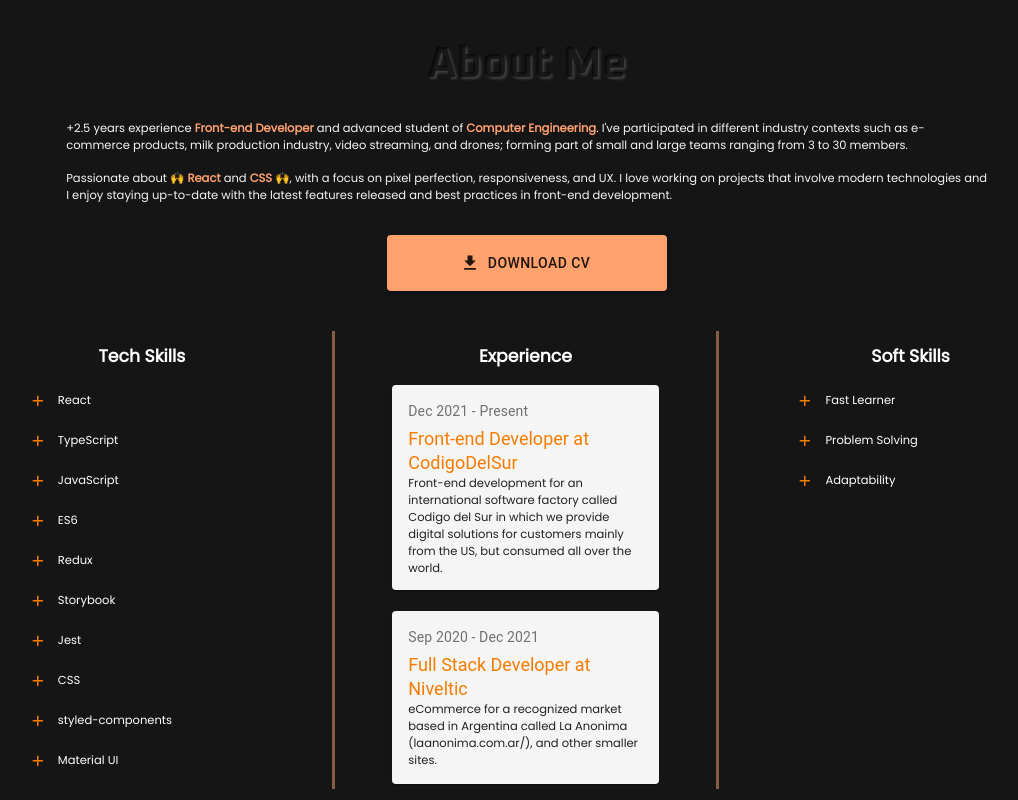
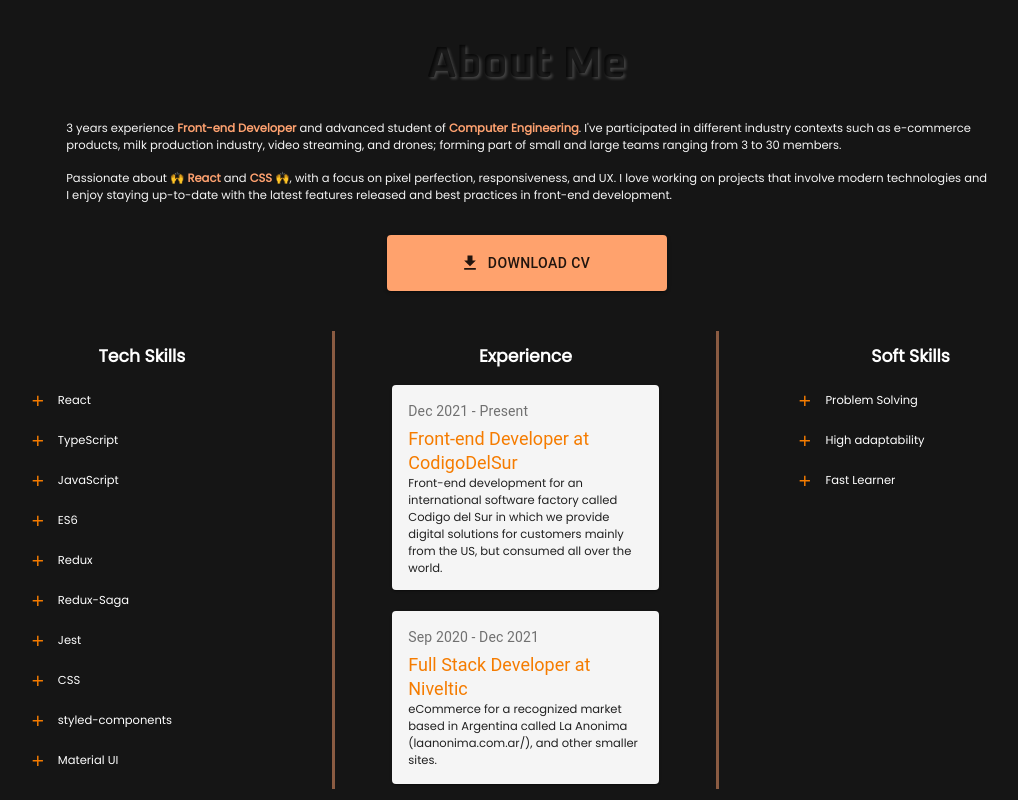
Before and after one commit to em1h/react-portfolio, a React (Vite) app: page / in a window 1280 px wide. Shown: the part 780-1580 px from the top of the page, without its empty margins (113-1131 px from the left). Built offline with nearby package versions, Linux system fonts and the light colour scheme.

Commit message:
Data updated

```diff
--- a/src/components/aboutMe.jsx
+++ b/src/components/aboutMe.jsx
@@ -12,21 +12,23 @@ var skills = [
   "JavaScript",
   "ES6",
   "Redux",
-  "Storybook",
+  "Redux-Saga",
   "Jest",
   "CSS",
   "styled-components",
   "Material UI",
   "Sass",
+  "Storybook",
+  "Node.js",
   "Express.js",
   "Sequelize",
   "Algorithms",
   "Data Structures",
 ]
 var softSkills = [
+  "Problem Solving",
+  "High adaptability",
   "Fast Learner",
-  "Problem Solving",
-  "Adaptability",
 ]
 
 export default function AboutMe() {
@@ -44,7 +46,7 @@ export default function AboutMe() {
         <div className="about-me-main-content">
           <div className="about-me-text">
             <div>
-              +2.5 years experience <strong>Front-end Developer</strong> and advanced student of <strong>Computer Engineering</strong>.
+              3 years experience <strong>Front-end Developer</strong> and advanced student of <strong>Computer Engineering</strong>.
               I've participated in different industry contexts such as e-commerce products, milk production industry, video streaming, and drones; forming part of small and large teams ranging from 3 to 30 members.
             </div>
             <div>
```
Also changed, not shown: 1 other file (tests, documents, lock files or other folders).
